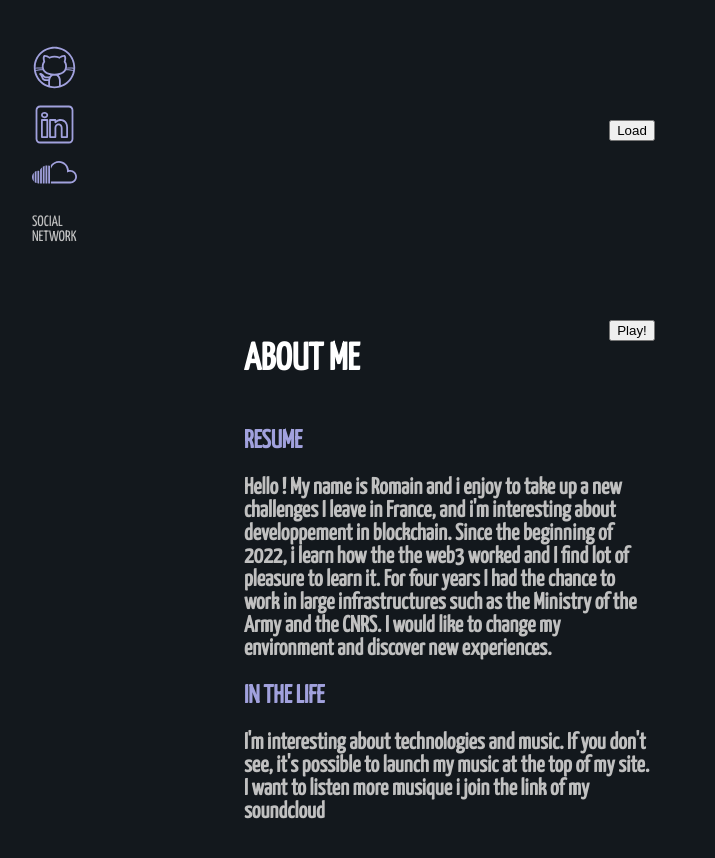
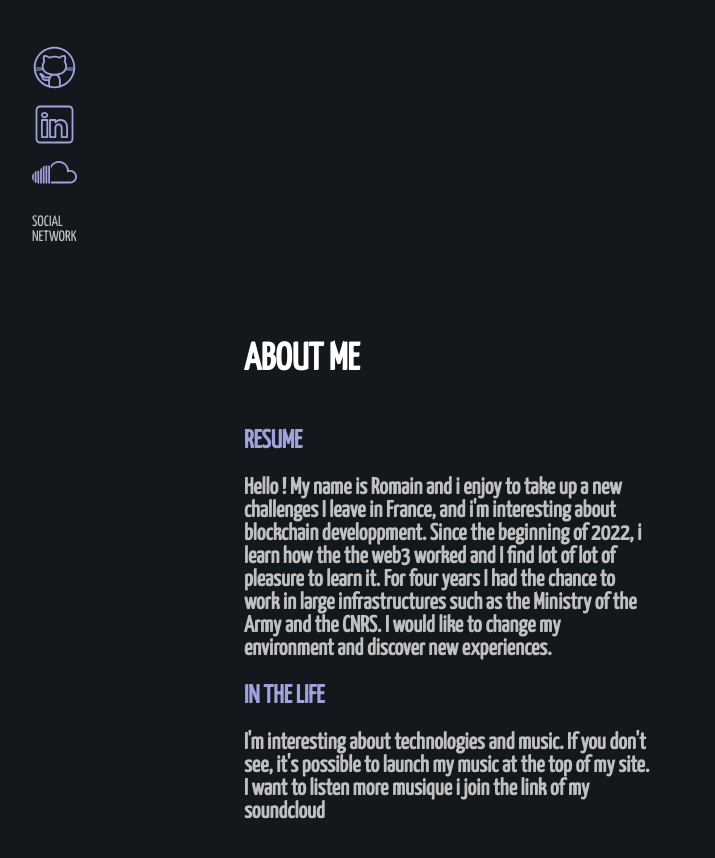
Before and after one commit to RJilib/romainjilibert.github.io, a plain HTML site: page index.html in a window 1280 px wide. Shown: the part 540-1398 px from the top of the page, 8-723 px from the left. Drawn offline with nearby package versions, Linux system fonts and the light colour scheme; no server answers.

Commit message:
changed index

```diff
--- a/index.html
+++ b/index.html
@@ -33,8 +33,6 @@
 					</span>
 				</h3>
 			</div>
-			<button id="load">Load</button>
-			<button id="play">Play!</button>
         </section>
         <section class="section presentation">
 			<div class="aboutme">
@@ -43,12 +41,12 @@
                     <h2>RESUME</h2>
 					<h3>
 						Hello ! My name is Romain and i enjoy to take up a new challenges
-                    	I leave in France, and i'm interesting about developpement in blockchain.
-                    	Since the beginning of 2022, i learn how the the web3 worked and I find lot
-                    	of pleasure to learn it.
-                        For four years I had the chance to work in large infrastructures such
-                        as the Ministry of the Army and the CNRS.
-                    	I would like to change my environment and discover new experiences.
+	                    	I leave in France, and i'm interesting about blockchain developpment.
+        	            	Since the beginning of 2022, i learn how the the web3 worked and I find lot
+                	    	of lot of pleasure to learn it.
+                     	  	For four years I had the chance to work in large infrastructures such
+                     		as the Ministry of the Army and the CNRS.
+                  	  	I would like to change my environment and discover new experiences.
 					</h3>
                     <h2>IN THE LIFE</h2>
                     <h3>I'm interesting about technologies and music. If you don't see, it's possible to
```
